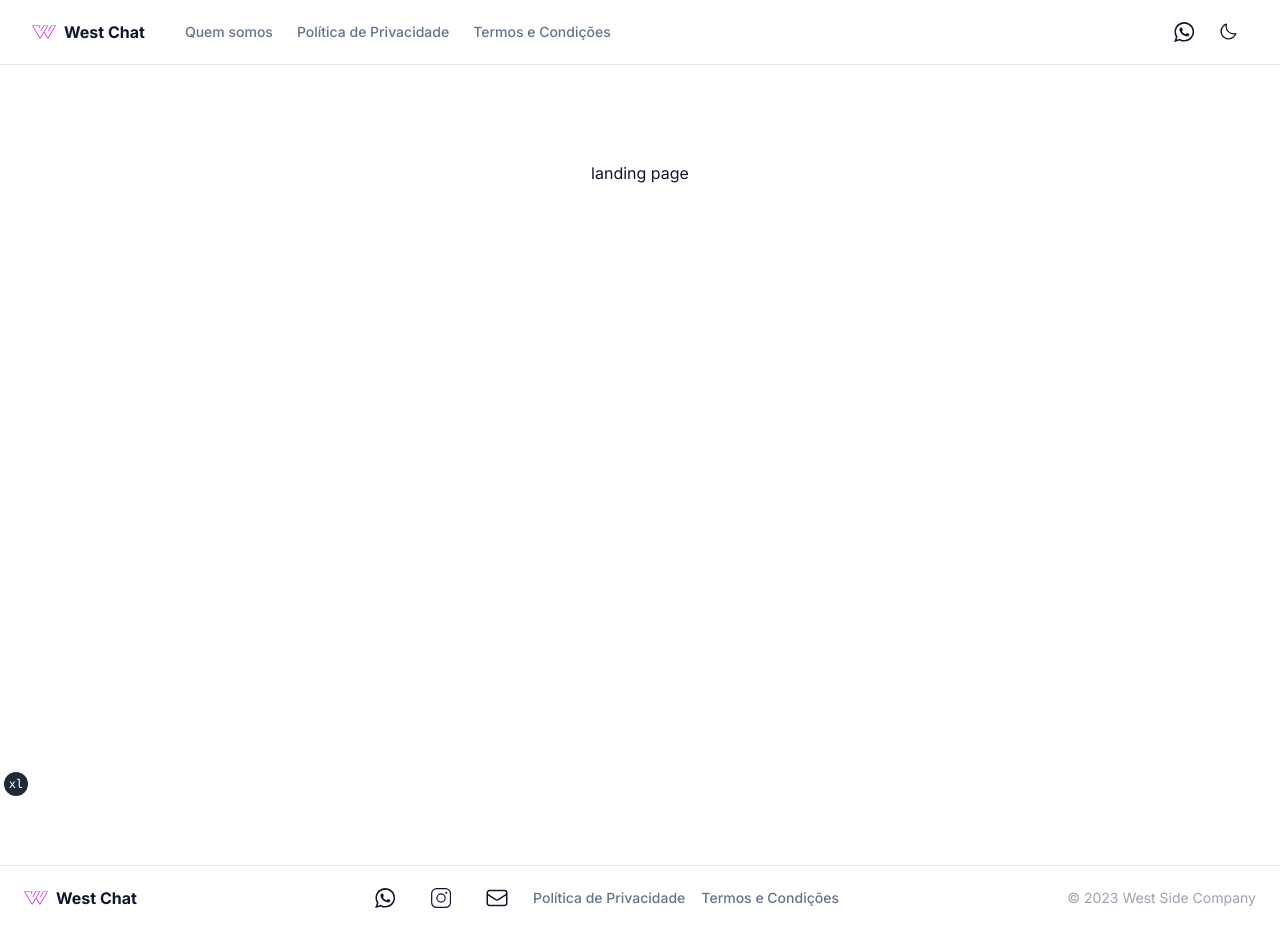
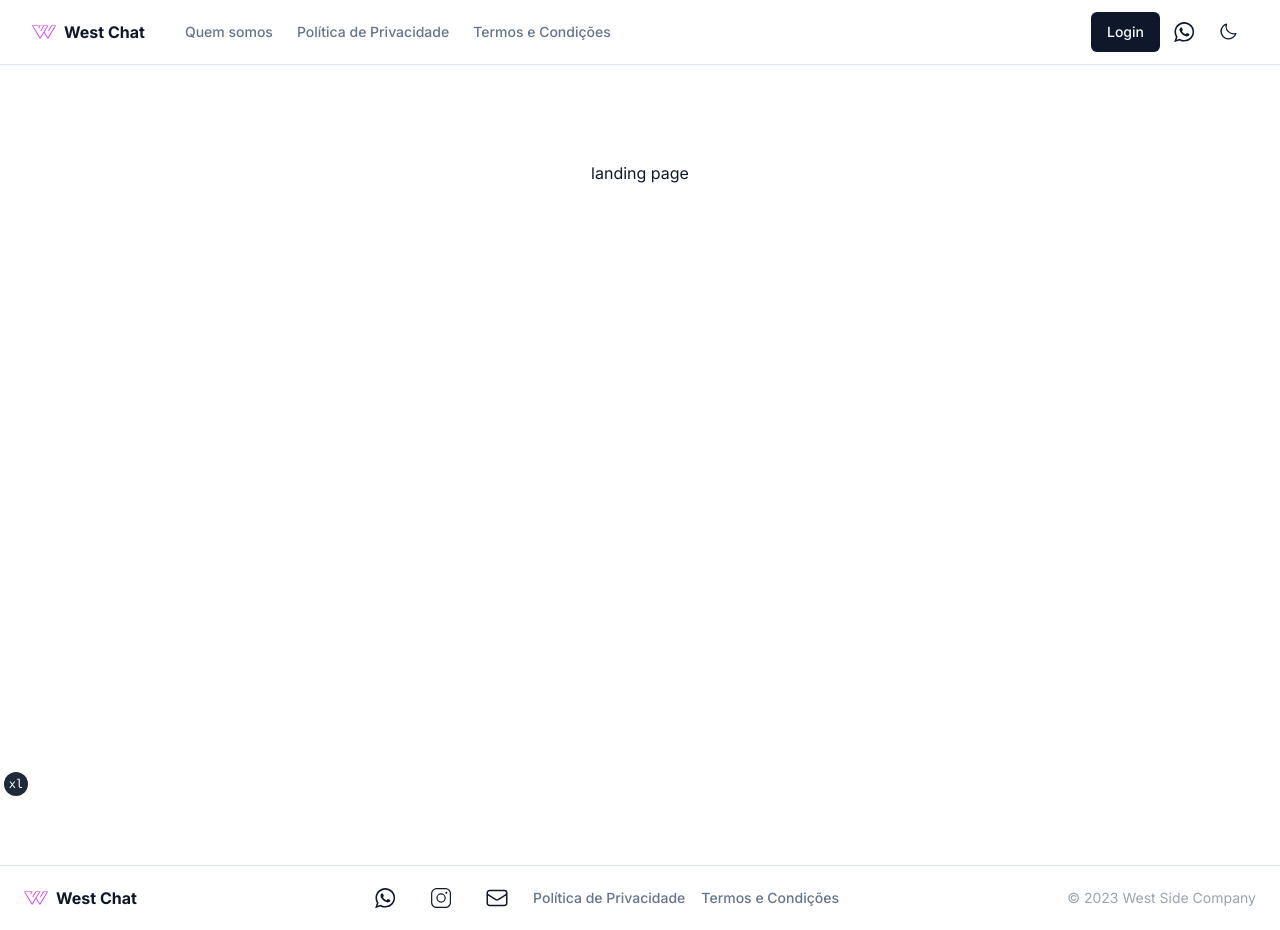
Before and after one commit to LucasHBG/Django-OLlama-Project, a Next.js app: page / in a window 1280 px wide. Built offline with nearby package versions, Linux system fonts and the light colour scheme.

Commit message:
feat: added login button

```diff
--- a/components/site-header-guest.tsx
+++ b/components/site-header-guest.tsx
@@ -1,7 +1,7 @@
 import Link from "next/link"
 
 import { siteConfig } from "@/config/site"
-import { buttonVariants } from "@/components/ui/button"
+import { Button, buttonVariants } from "@/components/ui/button"
 import { IconWhatsApp } from "@/components/icons"
 import { MainNavGuest } from "@/components/main-nav-guest"
 import { ThemeToggle } from "@/components/theme-toggle"
@@ -13,6 +13,11 @@ export function SiteHeaderGuest() {
                 <MainNavGuest items={siteConfig.mainNavGuest} />
                 <div className="flex flex-1 items-center justify-end space-x-4">
                     <nav className="flex items-center space-x-1">
+                        <Link href="/login">
+                            <Button>
+                                Login
+                            </Button>
+                        </Link>
                         <Link
                             href={siteConfig.links.whatsapp}
                             target="_blank"
```
